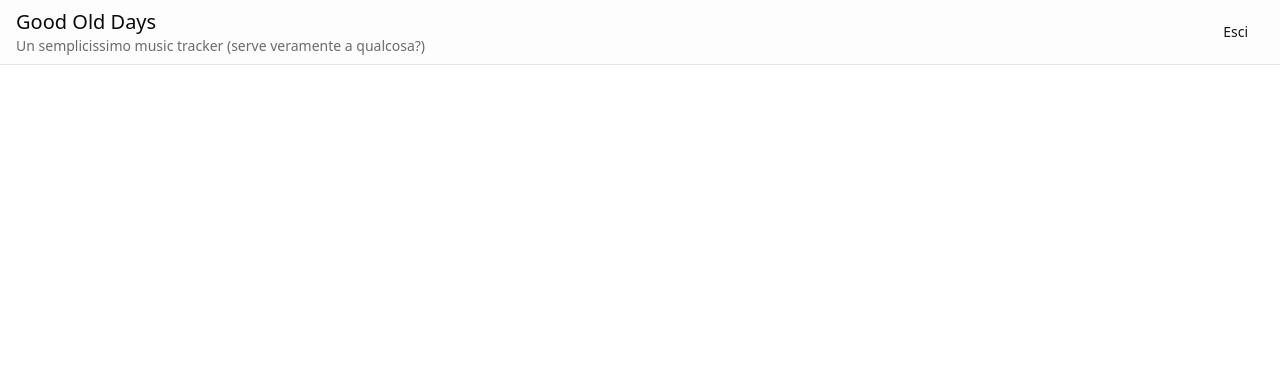
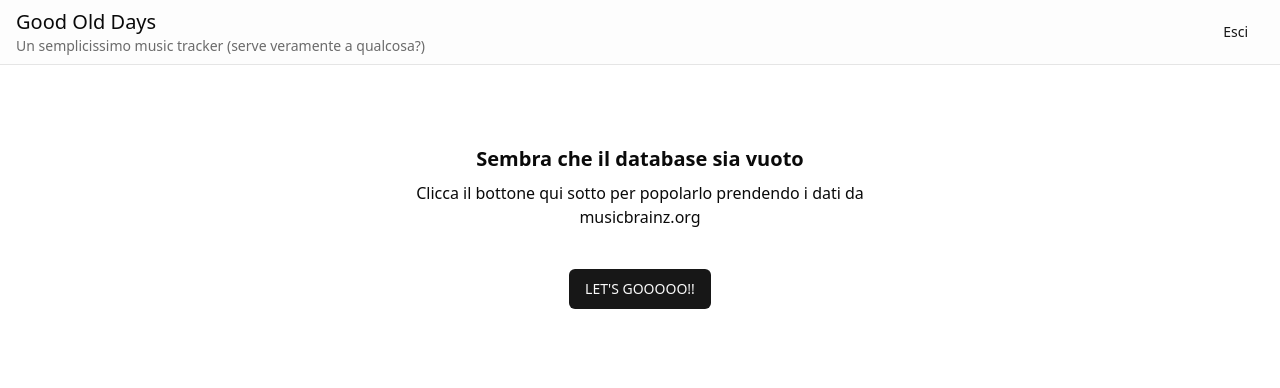
Before and after one commit to loky-lp/django-notarify-music-tracker, a Django app: page / in a window 1280 px wide. Shown: the top 388 px of the page. Run offline with Django 5.2, Linux system fonts and the light colour scheme; a user stored in the database is signed in; data that the repository does not hold is empty; some libraries are stand-ins or nearby versions.

Commit message:
chore: add db state check and `populate_db` route

```diff
--- a/website/templates/website/index.html
+++ b/website/templates/website/index.html
@@ -18,6 +18,19 @@
     </form>
 </nav>
 
+{% if should_initialize %}
+    <div class="max-w-xl mx-auto flex flex-col items-center justify-center gap-2 py-20 px-10">
+        <h2 class="text-xl font-semibold text-center">Sembra che il database sia vuoto</h2>
+        <p class="text-center">
+            Clicca il bottone qui sotto per popolarlo prendendo i dati da <a
+                href="https://musicbrainz.org/">musicbrainz.org</a>
+        </p>
+        <form action="/populate_db/" method="post" class="mt-8">
+            <input type="submit" value="LET'S GOOOOO!!" class="btn btn-variant btn-size">
+        </form>
+    </div>
+{% else %}
 
+{% endif %}
 </body>
 </html>
--- a/website/urls.py
+++ b/website/urls.py
@@ -8,4 +8,5 @@ urlpatterns = [
     path("login/", views.login, name="login"),
     path("signup/", views.signup, name="signup"),
     path("logout/", views.logout, name="logout"),
+    path("populate_db/", views.populate_db, name="populate_db"),
 ]
--- a/website/views.py
+++ b/website/views.py
@@ -4,10 +4,26 @@ from django.http import HttpResponse, HttpResponseNotAllowed
 from django.shortcuts import render, redirect
 from django.views.decorators.csrf import csrf_exempt
 
+from .models import Artist
+
 
 @login_required(login_url="/login")
 def index(request):
-    return render(request, "website/index.html")
+    context = {'should_initialize': False}
+
+    if Artist.objects.all().count() == 0:
+        context['should_initialize'] = True
+
+    return render(request, "website/index.html", context)
+
+
+@csrf_exempt
+def populate_db(request):
+    if Artist.objects.all().count() > 0:
+        return redirect("website:index")
+
+    # TODO Populate db
+    return redirect("website:index")
 
 
 @csrf_exempt  # DISABLED ONLY FOR DEMONSTRATION PURPOSES, in production environments the CSRF check MUST be activated
```
